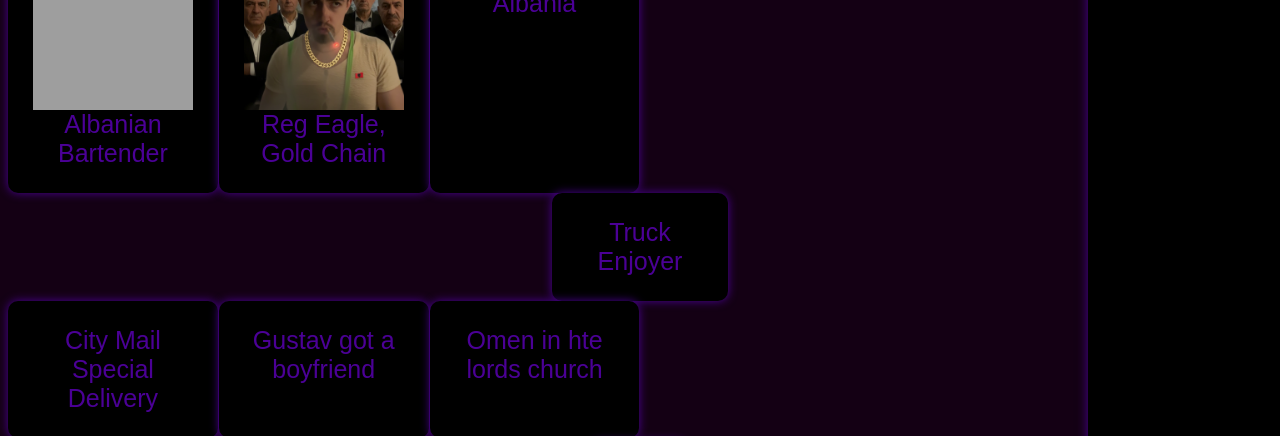
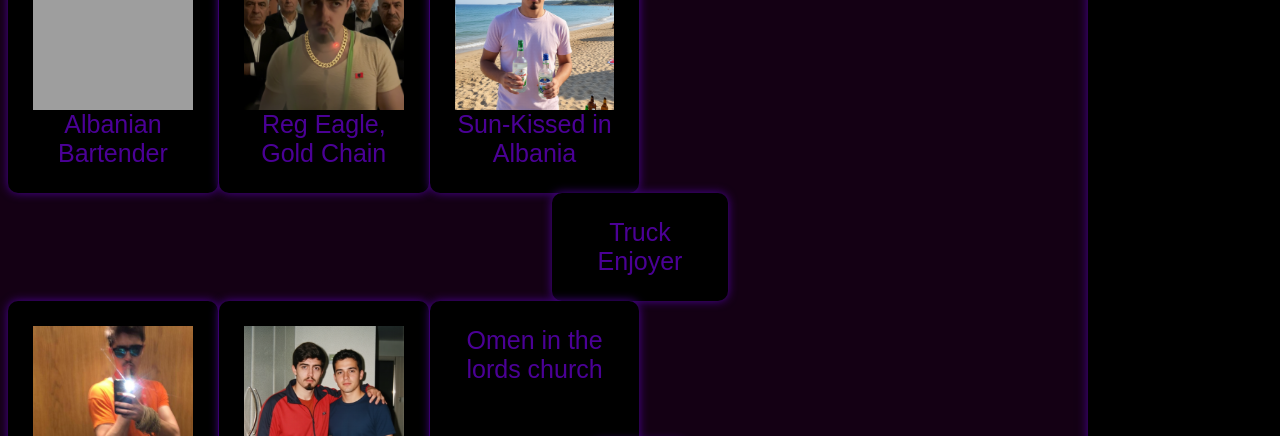
Before and after one commit to elvinporter03-code/Theodal, a plain HTML site: page main.html in a window 1280 px wide. Shown: the part 181-617 px from the top of the page. Drawn offline with Linux system fonts and the light colour scheme; grey boxes are pictures that could not be loaded.

Commit message:
flera bilder till websidan

```diff
--- a/main.css
+++ b/main.css
@@ -108,7 +108,27 @@ div{
     width: 100%;
     height: 150px;
 }
-
+#Albanian_beach {
+    background-image: url("./pictures/balkanbeach.png");
+    background-size: cover;
+    background-position: center;
+    width: 100%;
+    height: 150px;
+}
+#Citymail_pic {
+    background-image: url("./pictures/image.png");
+    background-size: cover;
+    background-position: center;
+    width: 100%;
+    height: 150px;
+}
+#Boyfriend_pic {
+    background-image: url("./pictures/boyfriend.png");
+    background-size: cover;
+    background-position: center;
+    width: 100%;
+    height: 150px;
+}
 .alban_select{
     visibility: hidden;
 }
--- a/main.html
+++ b/main.html
@@ -19,23 +19,23 @@
             <div >Reg Eagle, Gold Chain</div>
         </div>
         <div class="music" id="SunnyAlbania" data-song="./music/albanian_music/Sun-Drunk in Albania.mp3">
-            <div id=""></div>
+            <div id="Albanian_beach"></div>
             <div >Sun-Kissed in Albania</div>
     </div>
 </div>
     <div class="artist" id="countrytheo">Truck Enjoyer</div>
     <div id="countrymusik">
         <div class="music" id="Citymail" data-song="./music/country/City Mail Special Delivery.mp3">
-            <div id=""></div>
+            <div id="Citymail_pic"></div>
             <div >City Mail Special Delivery</div>
         </div>
         <div class="music" id="Gustav" data-song="./music/country/Gustav Got a Boyfriend.mp3">
-            <div id=""></div>
+            <div id="Boyfriend_pic"></div>
             <div>Gustav got a boyfriend</div>
         </div>
         <div class="music" id="Omen" data-song="./music/freaky_country/Omen In The Lords Church.mp3">
             <div id=""></div>
-            <div>Omen in hte lords church</div>
+            <div>Omen in the lords church</div>
         </div>
     <div id="progressbar"></div>
     <div class="ctrlblock">
```
Also changed, not shown: pictures/balkanbeach.png (added), pictures/boyfriend.png (added), pictures/image.png (added), pictures/post.png (added).
